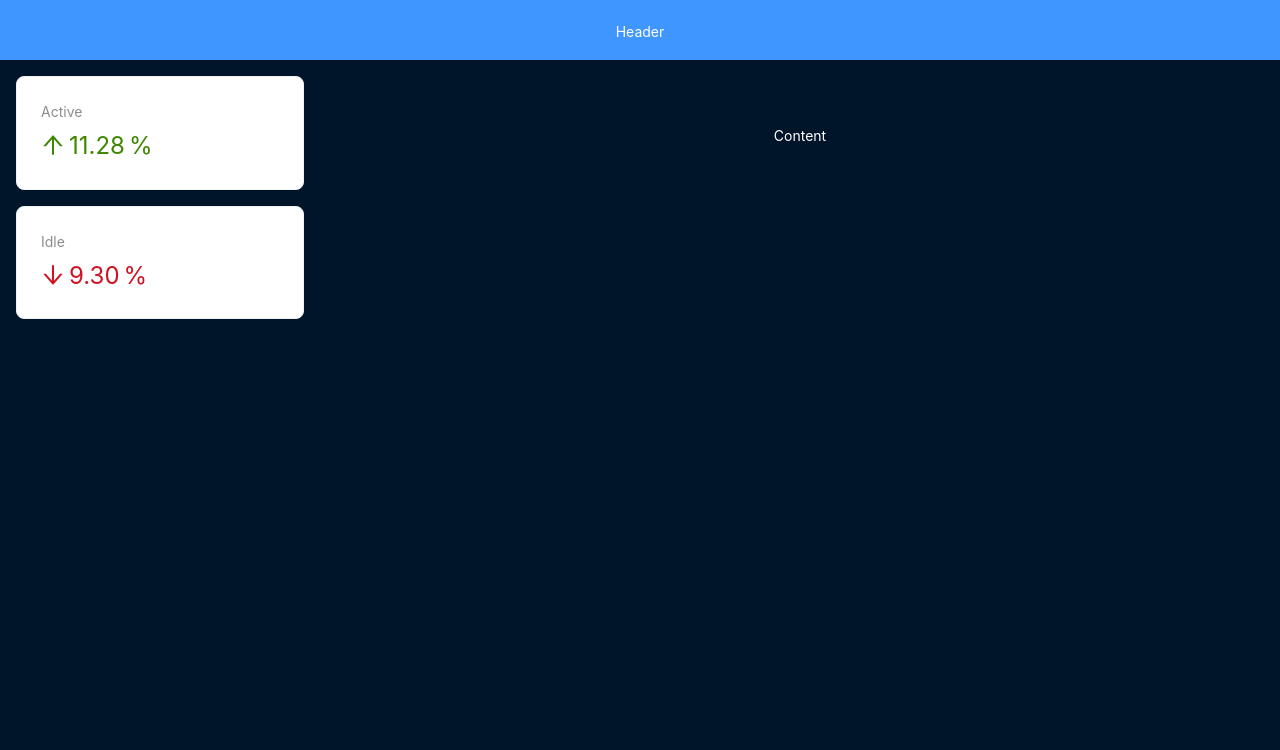
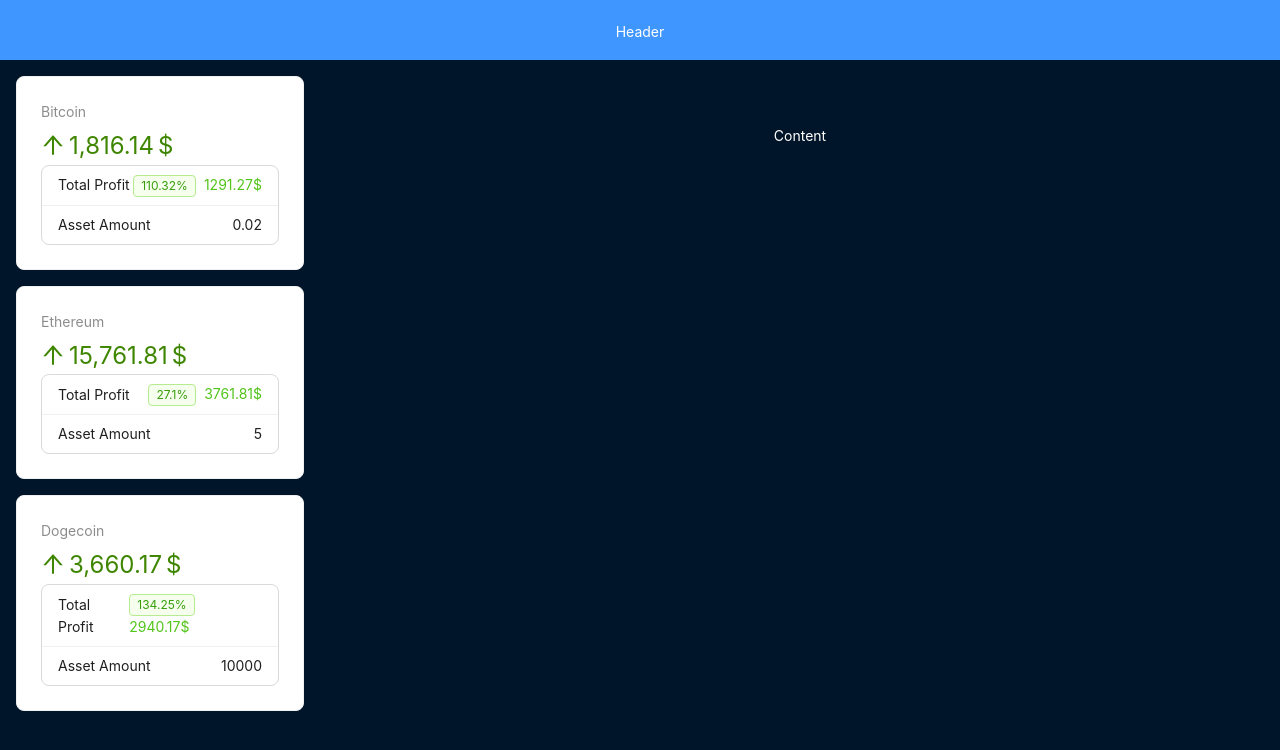
Before and after one commit to IlyaDi1305/react-crypto-app, a React (Vite) app: page / in a window 1280 px wide. Shown: the top 750 px of the page. Built offline with nearby package versions, Linux system fonts and the light colour scheme.

Commit message:
add init AppSider

```diff
--- a/src/components/api.js
+++ b/src/components/api.js
@@ -4,7 +4,7 @@
     return new Promise(resolve => {
         setTimeout(() => {
             resolve(cryptoData)
-        }, 2000)
+        }, 1)
     })
 }
 
@@ -12,6 +12,6 @@
     return new Promise(resolve => {
         setTimeout(() => {
             resolve(cryptoAssets)
-        }, 2000)
+        }, 1)
     })
 }
--- a/src/components/layout/AppSider.jsx
+++ b/src/components/layout/AppSider.jsx
@@ -1,37 +1,88 @@
-import {Card, Layout, Statistic} from "antd";
+import {Card, Layout, List, Statistic, Typography, Spin, Tag} from "antd";
 import {ArrowDownOutlined, ArrowUpOutlined} from '@ant-design/icons';
+import {useEffect, useState} from "react";
+import {fakeFetchCrypto, fetchAssets} from "../api.js";
+import {capitalize, percentDifferenc} from "../../utils.js";
 
 const siderStyle = {
     padding: '1rem',
 }
 
 export default function AppSider() {
+    const [loading, setLoading] = useState(false);
+    const [crypto, setCrypto] = useState([])
+    const [assets, setAssets] = useState([])
+
+    useEffect(() => {
+        async function preload() {
+            setLoading(true);
+            const {result} = await fakeFetchCrypto()
+            const assets = await fetchAssets()
+
+            setAssets(assets.map(asset => {
+                    const coin = result.find(c => c.id === asset.id)
+                    return {
+                        grow: asset.price < coin.price,
+                        growPercent: percentDifferenc(asset.price, coin.price),
+                        totalAmount: asset.amount * coin.price,
+                        totalProfit: asset.amount * coin.price - asset.amount * asset.price,
+                        ...asset,
+                    }
+                })
+            )
+            setCrypto(result)
+            setLoading(false)
+        }
+
+        preload()
+    }, [])
+
+    if (loading) {
+        return <Spin fullscreen/>
+    }
+
     return (
         <Layout.Sider width="25%" style={siderStyle}>
-            <Card style={{marginBottom: '1rem'}}>
-                <Statistic
-                    title="Active"
-                    value={11.28}
-                    precision={2}
-                    valueStyle={{
-                        color: '#3f8600',
-                    }}
-                    prefix={<ArrowUpOutlined/>}
-                    suffix="%"
-                />
-            </Card>
-            <Card>
-                <Statistic
-                    title="Idle"
-                    value={9.3}
-                    precision={2}
-                    valueStyle={{
-                        color: '#cf1322',
-                    }}
-                    prefix={<ArrowDownOutlined/>}
-                    suffix="%"
-                />
-            </Card>
+            {assets.map(asset => (
+                <Card key={asset.id} style={{marginBottom: '1rem'}}>
+                    <Statistic
+                        title={capitalize(asset.id)}
+                        value={asset.totalAmount}
+                        precision={2}
+                        valueStyle={{color: asset.grow ? '#3f8600' : '#cf1322'}}
+                        prefix={asset.grow ? <ArrowUpOutlined/> : <ArrowDownOutlined/>}
+                        suffix="$"
+                    />
+                    <List
+                        size='small'
+                        bordered
+                        dataSource={[
+                            {title: 'Total Profit', value: asset.totalProfit, withTag: true},
+                            {title: 'Asset Amount', value: asset.amount, isPlain: true},
+                            // {title: 'Difference', value: asset.growPercent},
+                        ]}
+                        renderItem={(item) => (
+                            <List.Item>
+                                <span>{item.title}</span>
+                                <span>
+                                    {item.withTag && (
+                                        <Tag color={asset.grow ? 'green' : 'red'}>
+                                        {asset.growPercent}%
+                                        </Tag>
+                                            )}
+                                {item.isPlain && item.value}
+                                            {!item.isPlain && (
+                                        <Typography.Text
+                                        type={asset.grow ? 'success' : 'danger'}>
+                                            {item.value.toFixed(2)}$
+                                    </Typography.Text>
+                                            )}
+                                    </span>
+                            </List.Item>
+                        )}
+                    />
+                </Card>
+            ))}
         </Layout.Sider>
     )
 }
--- a/src/data.js
+++ b/src/data.js
@@ -637,4 +637,9 @@
         price: 2400,
         date: new Date(),
     },
+    {
+        id:'dogecoin',
+        price: 0.072,
+        amount: 10000
+    }
 ]
--- /dev/null
+++ b/src/utils.js
@@ -0,0 +1,7 @@
+export function percentDifferenc (a, b) {
+    return +(100 * Math.abs( ( a - b ) / ( (a+b)/2 ) )).toFixed(2)
+}
+
+export function capitalize(str){
+    return str.charAt(0).toUpperCase() + str.slice(1)
+}
```
